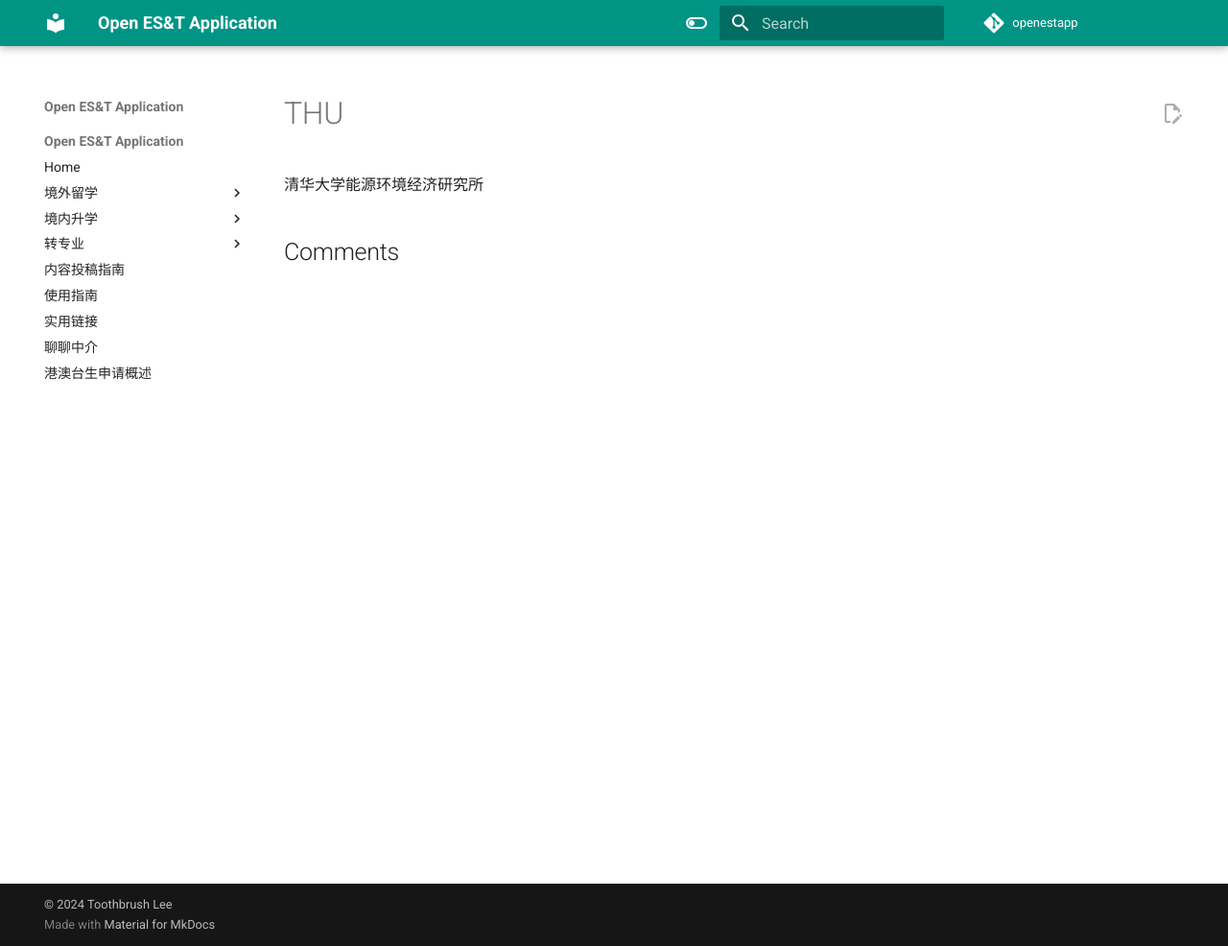
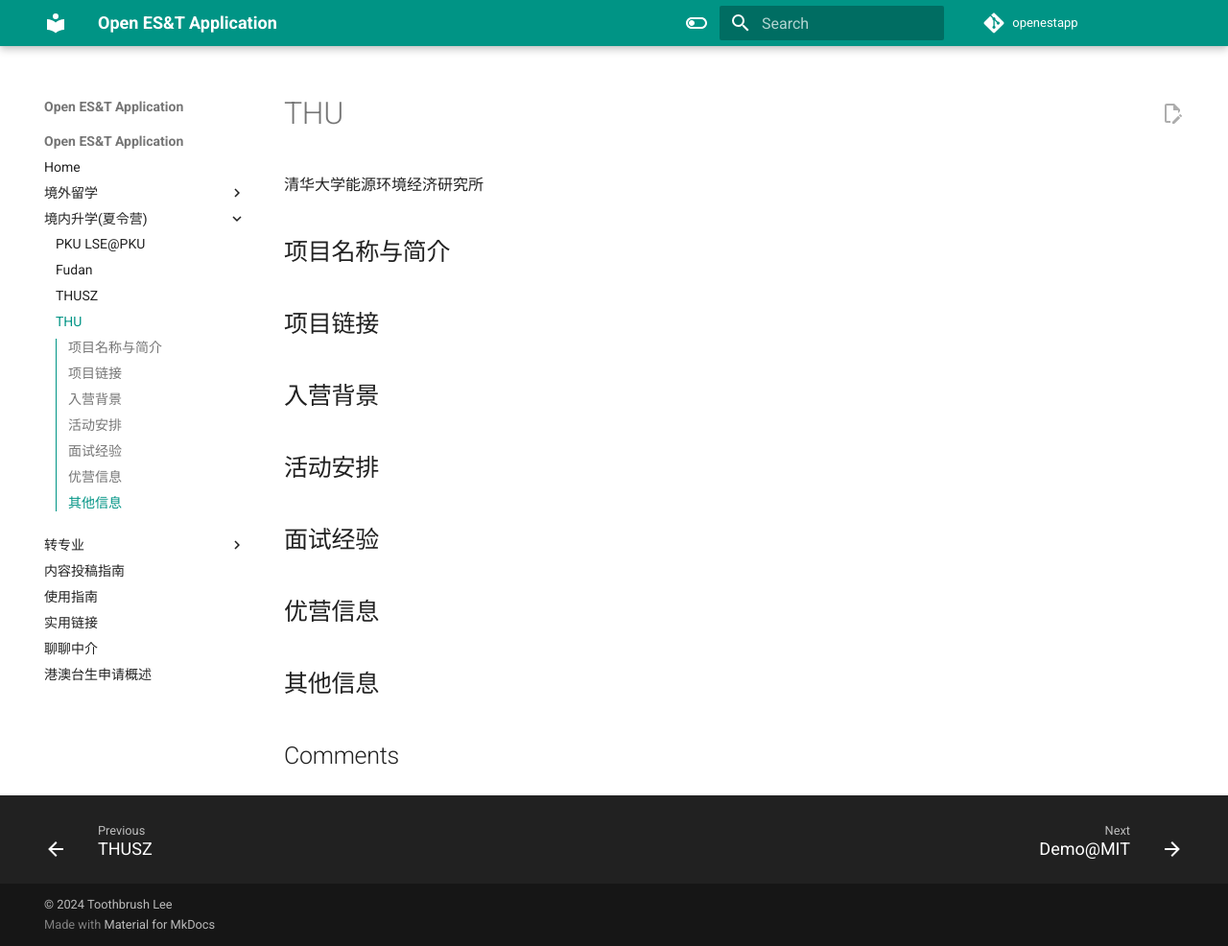
Before and after one commit to Toothbrush-Lee/openestapp, an MkDocs documentation site: the page built from docs/THU.md, in a window 1280 px wide and 986 px high. Shown: the whole window at 96% size. Built offline with MkDocs 1.6.1 and Material for MkDocs 9.7.7, drawn with Linux system fonts in a browser that asks for light colours; comment, search, counter and statistics services are not loaded.

Commit message:
20240702

```diff
--- a/docs/Fudan.md
+++ b/docs/Fudan.md
@@ -1 +1,15 @@
 复旦大学招生环境科学与工程系
+
+## 项目名称与简介
+
+## 项目链接
+
+## 入营背景
+
+## 活动安排
+
+## 面试经验
+
+## 优营信息
+
+## 其他信息
--- a/docs/THU.md
+++ b/docs/THU.md
@@ -1 +1,15 @@
 清华大学能源环境经济研究所
+
+## 项目名称与简介
+
+## 项目链接
+
+## 入营背景
+
+## 活动安排
+
+## 面试经验
+
+## 优营信息
+
+## 其他信息
--- a/docs/THUSZ.md
+++ b/docs/THUSZ.md
@@ -1 +1,15 @@
 清华大学深圳国际研究生院环境与生态研究院
+
+## 项目名称与简介
+
+## 项目链接
+
+## 入营背景
+
+## 活动安排
+
+## 面试经验
+
+## 优营信息
+
+## 其他信息
--- a/mkdocs.yml
+++ b/mkdocs.yml
@@ -148,8 +148,11 @@
         - Others:
           - KAUST.md
 
-    - 境内升学:
+    - 境内升学(夏令营):
         - PKU-LSE@PKU.md
+        - Fudan.md
+        - THUSZ.md
+        - THU.md
     - 转专业:
         - Demo@MIT.md
     # - 投稿模板: PhD@MIT.md
```
Also changed, not shown: docs/PKU-LSE@PKU.md (+14 -0 lines).
